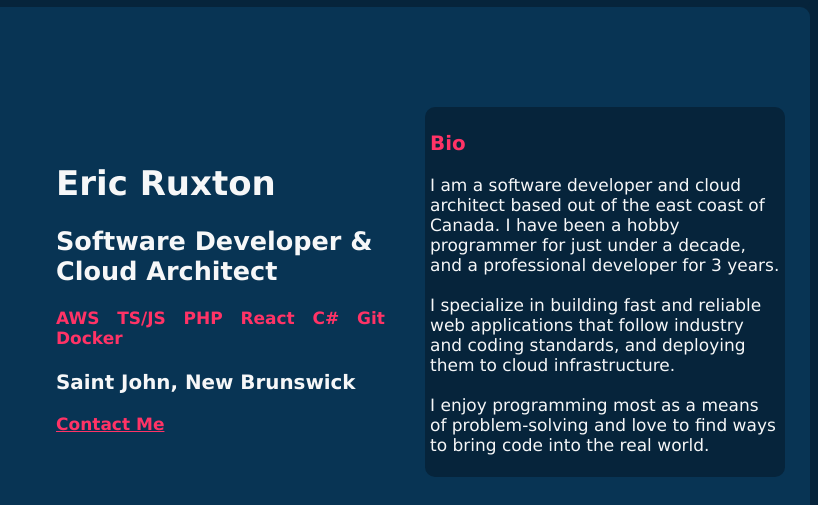
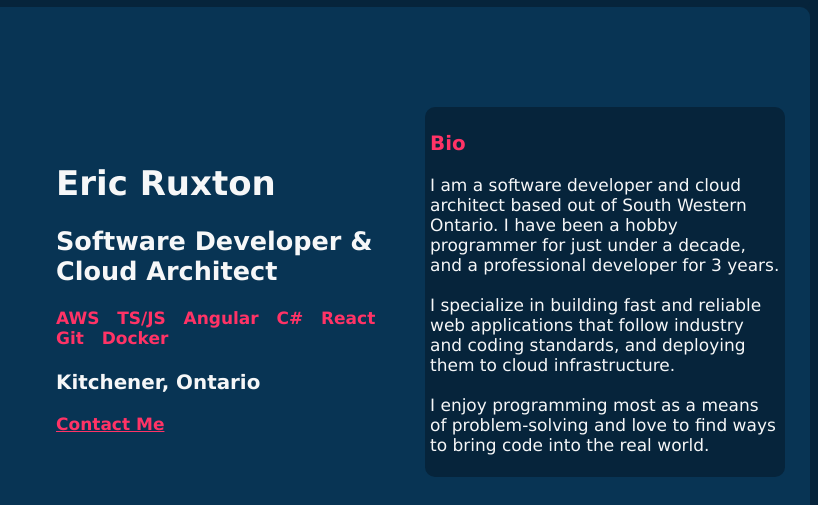
Before and after one commit to EricRuxton/about_eric, a plain HTML site: page index.html in a window 1280 px wide. Shown: the part 137-642 px from the top of the page, 462-1280 px from the left. Drawn offline with Linux system fonts and the light colour scheme.

Commit message:
Updated location and skills sections

```diff
--- a/index.html
+++ b/index.html
@@ -22,9 +22,9 @@
                         <ul style="list-style-type:none;">
                             <li><h1>Eric Ruxton</h1></li>
                             <li><h2>Software Developer & Cloud Architect</h2></li>
-                            <li><h4>AWS &nbsp TS/JS &nbsp PHP &nbsp React &nbsp C# &nbsp Git &nbsp Docker</h4>
+                            <li><h4>AWS &nbsp TS/JS &nbsp Angular &nbsp C# &nbsp React &nbsp Git &nbsp Docker</h4>
                             </li>
-                            <li><h3>Saint John, New Brunswick</h3></li>
+                            <li><h3>Kitchener, Ontario</h3></li>
                             <li><a href="mailto:eruxton@outlook.com">Contact Me</a></li>
                         </ul>
                     </div>
@@ -32,8 +32,7 @@
                         <div id="bio-content">
                             <h3>Bio</h3>
                             <p>
-                                I am a software developer and cloud architect based out of the east
-                                coast of Canada.
+                                I am a software developer and cloud architect based out of South Western Ontario.
                                 I have been a hobby programmer for just under a decade, and a professional developer for
                                 3
                                 years.<br/><br/>
@@ -68,7 +67,7 @@
                             </div>
                             <div class="flip-card-back">
                                 <p class="flip-card-content">
-                                    <b>Tools: JavaScript, TypeScript, C#, React, PHP</b><br><br>
+                                    <b>Tools: JavaScript, TypeScript, C#, Angular, React</b><br><br>
                                     I focus on building code that is readable, reliable, and efficient; following
                                     best
                                     practices
```
